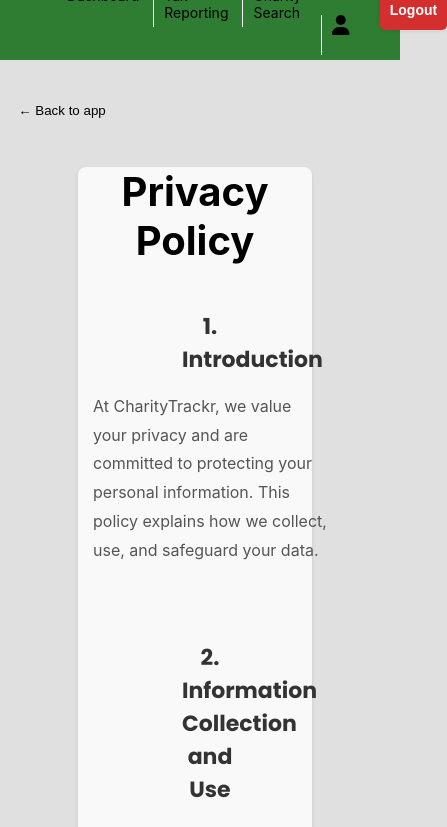
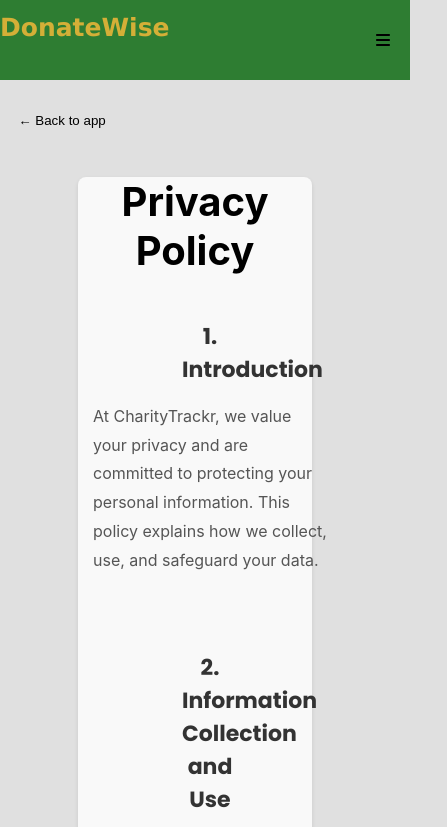
Before and after one commit to Kirint27/DonateWise, a React (Create React App) app in the folder frontend/: page /privacy-policy in a window 390 px wide. Shown: the top 827 px of the page, 447 px wide, since content can reach past the window. Built offline with nearby package versions, Linux system fonts and the light colour scheme.

Commit message:
remove inline styling

```diff
--- a/frontend/src/components/NavBar/NavBar.jsx
+++ b/frontend/src/components/NavBar/NavBar.jsx
@@ -1,11 +1,20 @@
-import React from "react";
+import React, {useState} from "react";
 import styles from "./Navbar.module.scss";
 import { useNavigate } from "react-router-dom";
 import { FontAwesomeIcon } from "@fortawesome/react-fontawesome";
 import { faUser } from "@fortawesome/free-solid-svg-icons";
 import logo from '../../containers/login/logo.jpg'
+import { faBars } from '@fortawesome/free-solid-svg-icons';
+
+
+
+
+
+
 const Navbar = () => {
   const navigate = useNavigate();
+  const [showHamburgerMenu, setShowHamburgerMenu] = useState(false);
+
   const handleLogout = () => {
     fetch(`${process.env.REACT_APP_API_URL}/api/logout`, {
       method: "POST",
@@ -17,13 +26,47 @@ const Navbar = () => {
       })
       .catch((error) => console.error("Logout error:", error));
   };
-
+  const handleHamburgerClick = () => {
+    setShowHamburgerMenu(!showHamburgerMenu);
+  };
   return (
     <>
       <nav>
       <div className={styles.navbar}>
-      <img className={styles.logo} src={logo} alt="Logo" />
-      <ul>
+      <h3 style={{fontSize: "25px"}} className="title">DonateWise</h3>
+      <div className={styles.hamburger}>
+      <div
+  className={styles.hamburgerIcon}
+  onClick={handleHamburgerClick}
+  style={{ display: "block", cursor: "pointer" }}
+>
+  <FontAwesomeIcon icon={faBars}  />
+</div>
+{showHamburgerMenu && (
+  <ul
+    className={styles.hamburgerList}
+  >
+    <li>
+      <a href="/dashboard">Dashboard</a>
+    </li>
+    <li>
+      <a href="/tax-reporting">Tax Reporting</a>
+    </li>
+    <li>
+      <a href="/charity-search">Charity Search</a>
+    </li>
+    <li>
+      <a href="/account">Account</a>
+    </li>
+    <li>
+      <button className={styles.logoutButton} onClick={handleLogout}>
+        Logout
+      </button>
+    </li>
+  </ul>
+)}
+        </div>
+      <ul className={styles.navbarList}>
             <li onClick={() => navigate("/dashboard")}>Dashboard </li>
             <li onClick={() => navigate("/tax-reporting")}>Tax-Reporting </li>
 
--- a/frontend/src/components/NavBar/Navbar.module.scss
+++ b/frontend/src/components/NavBar/Navbar.module.scss
@@ -1,26 +1,28 @@
 .navbar {
   top: 0;
-  left: 0;
   width: 100%;
+
   height: 80px;
   background-color: #2e7d32;
   display: flex;
   justify-content: space-between;
   align-items: center;
   padding: 0 20px;
+  margin-left: -20px;
+  overflow: hidden;
 
   img {
     height: 40px;
     width: 100px;
-    margin:10px 0 10px 0;
+    margin: 10px 0 10px 0;
     background: transparent;
     transform: scale(2);
     margin-left: 20px;
     border: none;
   }
-.title{
-  margin-top: 45px;
-}
+  .title {
+    margin-top: 45px;
+  }
   .navbarList {
     list-style: none;
     padding: 0;
@@ -30,7 +32,6 @@
     align-items: center;
     background-color: transparent;
     border-radius: 5px;
-
 
     li {
       font-size: 16px;
@@ -84,7 +85,20 @@
     }
   }
 }
+.hamburger {
+  display: none;
+}
 
+.hamburgerList {
+  display: none;
+  position: absolute;
+  top: 50px;
+  left: 0;
+  width: 100%;
+
+  padding: 10px;
+  border-bottom: 1px solid #fff;
+}
 
 @media (min-width: 1500px) {
   .navbar {
@@ -94,43 +108,49 @@
   }
 }
 
-// Mobile Styles
 @media (max-width: 768px) {
-  .navbar {
-    padding: 5px; // Maintain reduced padding for mobile
-    height: 50px;
-    margin-bottom: 10px;
+  .navbarList {
+    display: none !important;
+  }
 
-    img {
-      display: none; // Hide the logo on mobile
-    }
+  .hamburger {
+    display: block;
 
-    ul {
-      margin-right: 200px; // Ensure no right margin
-      display: flex; // Keep the items in a row
-      justify-content: space-around; // Improved spacing handling
+    top: 10px;
+    right: 10px;
+    cursor: pointer;
+  }
+  .hamburgerIcon {
+    display: block;
+    cursor: pointer;
+    color: #000;
+  }
 
-      li {
-        margin: 2px; // Reduce individual item margin
-        padding: 0 10px; // Maintain padding inside items
-        flex: 1; // Allow items to grow equally
-        font-size: 14px; // Adjust font size for mobile
-        height: 40px; // Adjust height for mobile
+  .hamburgerList {
+    display: block; /* changed from none to block */
+    position: absolute; /* changed from fixed to absolute */
+    z-index: 1000;
+    top: 50px;
+    right: 0px;
+    height: 300px;
+    background-color: #fff; /* changed from #fff to #2e7d32 */
+    padding: 10px;
+    border: 1px solid #fff;
+  }
 
-        &:not(:first-child) {
-          border-left: 1px solid #fff; // Maintain border for subsequent items
-        }
+  .hamburgerList ul {
+    padding: 10px;
+    border: 1px solid #fff;
+  }
+  li,
+  a {
+    list-style: none;
+    text-decoration: none;
+    padding-bottom: 50px;
+    color: #000;
+  }
 
-        &:hover {
-          background-color: rgba(255, 255, 255, 0.2);
-        }
-      }
-    }
-
-    .logoutButton {
-      margin: 5px; // Adjust margin for the button
-      padding: 5px 10px; // Smaller padding on mobile
-      font-size: 14px; // Adjusted font size for mobile
-    }
+  .hamburgerList li:hover {
+    background-color: rgba(255, 255, 255, 0.2);
   }
 }
```
